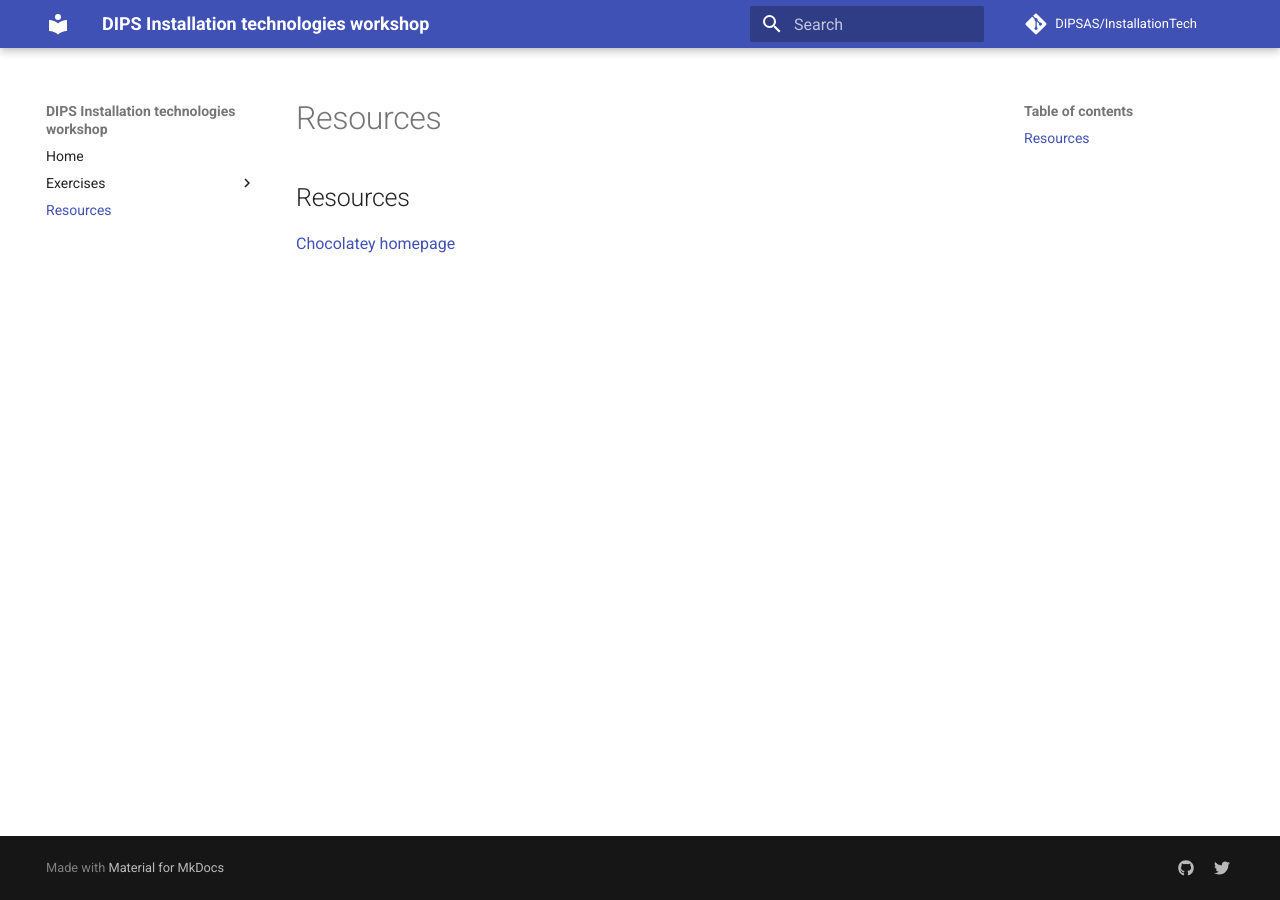
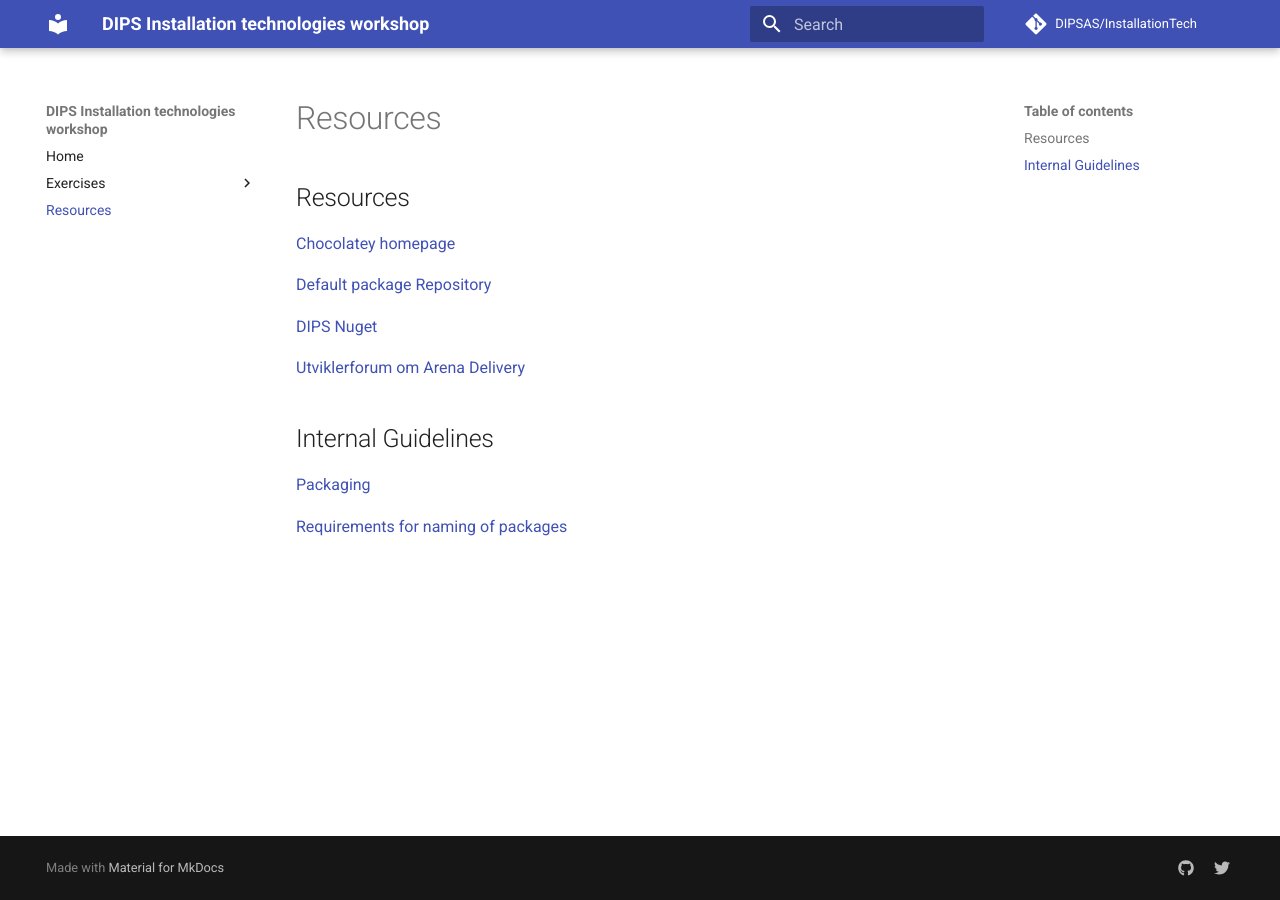
Before and after one commit to DIPSAS/InstallationTech, an MkDocs documentation site: the page built from docs/resources.md, in a window 1280 px wide. Built offline with MkDocs 1.6.1 and Material for MkDocs 9.7.7, drawn with Linux system fonts in a browser that asks for light colours; comment, search, counter and statistics services are not loaded.

Commit message:
Updated resources

```diff
--- a/docs/resources.md
+++ b/docs/resources.md
@@ -1,3 +1,16 @@
 ## Resources
 
 [Chocolatey homepage](https://chocolatey.org/)
+
+[Default package Repository](https://chocolatey.org/packages)
+
+[DIPS Nuget](https://dips-nuget/)
+
+[Utviklerforum om Arena Delivery](http://dipstube/Conference/Utviklerforum/Arena-Delivery%20og%20lansering)
+
+
+## Internal Guidelines
+
+[Packaging](https://wiki.dips.local/developer/packaging-guidelines)
+
+[Requirements for naming of packages](https://wiki.dips.local/Naming-installation-artifacts)
--- a/mkdocs.yml
+++ b/mkdocs.yml
@@ -15,7 +15,6 @@
     - '05: Create Package' : exercises/05-CreatePackage.md
     - '06: Install Package' : exercises/06-ScriptToInstallPackage.md
     - '07: UnInstall Package' : exercises/07-Uninstall.md
-
   - Resources: resources.md
 
 # Repository
```
